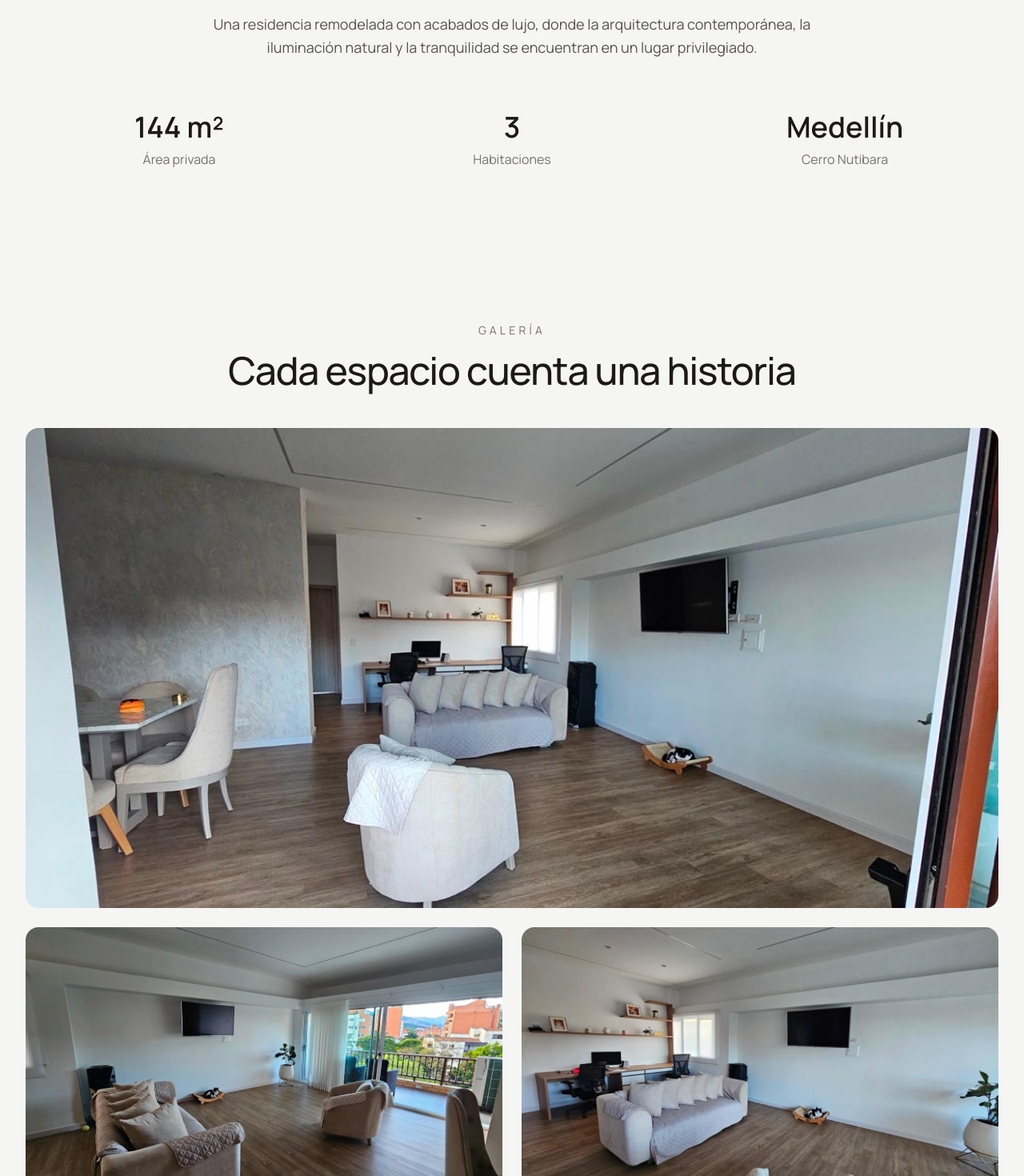
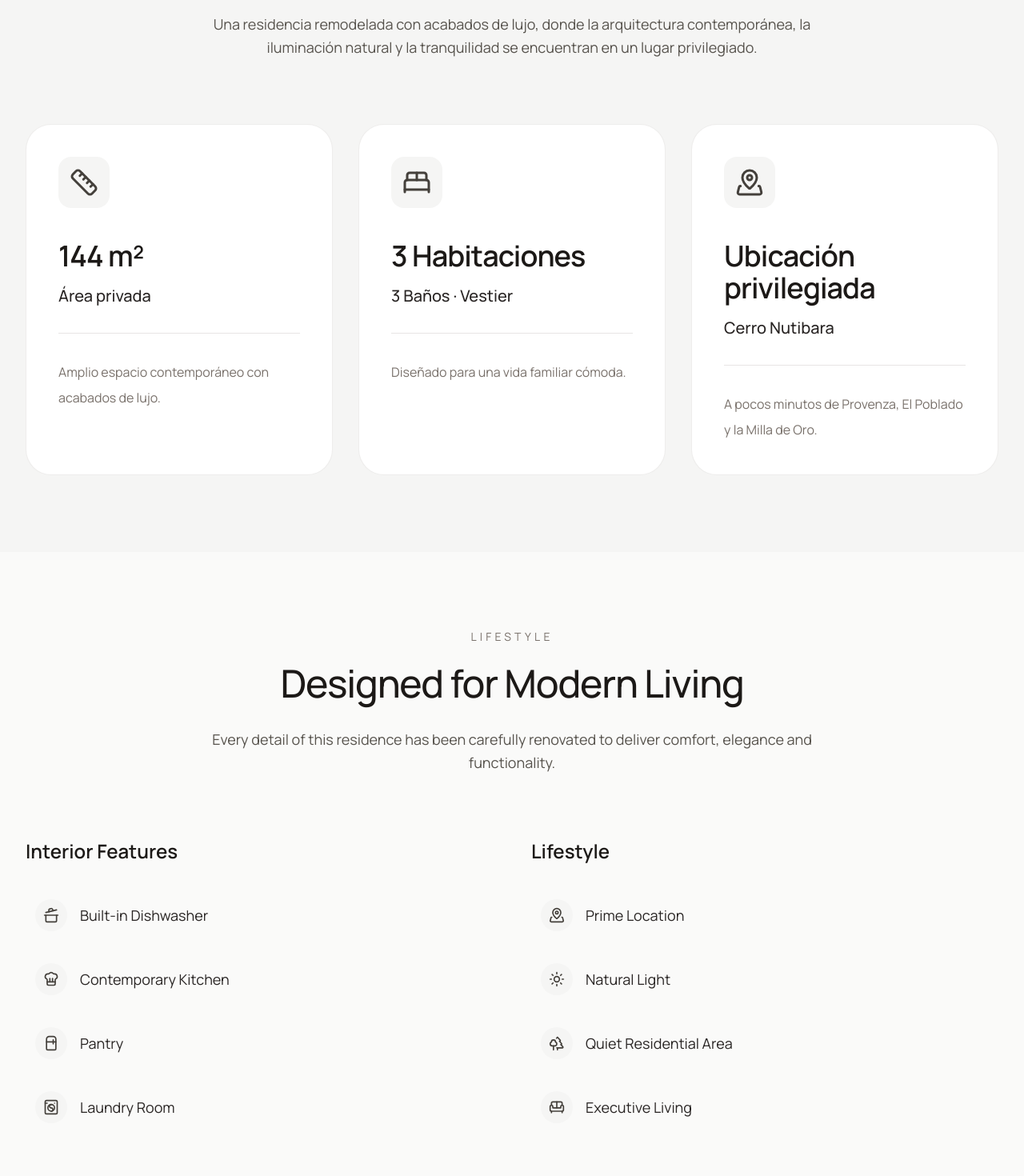
Before and after one commit to Jara84/luxury-residence-landing, a React (Vite) app: page / in a window 1280 px wide. Shown: the part 1100-2570 px from the top of the page at 80% size. Built offline with nearby package versions, Linux system fonts and the light colour scheme.

Commit message:
feat: add lifestyle section and premium property documentation

```diff
--- a/package.json
+++ b/package.json
@@ -12,6 +12,7 @@
   "dependencies": {
     "@tailwindcss/vite": "^4.3.3",
     "i18next": "^26.3.6",
+    "lucide-react": "^1.28.0",
     "react": "^19.2.7",
     "react-dom": "^19.2.7",
     "react-i18next": "^17.0.11",
--- a/src/App.tsx
+++ b/src/App.tsx
@@ -1,8 +1,9 @@
 import "./App.css";
 
+import Header from "./components/sections/Header";
 import Hero from "./components/sections/Hero";
-import Header from "./components/sections/Header";
 import Introduction from "./components/sections/Introduction";
+import Lifestyle from "./components/sections/Lifestyle";
 import Gallery from "./components/sections/Gallery";
 import Highlights from "./components/sections/Highlights";
 
@@ -12,6 +13,7 @@ function App() {
       <Header />
       <Hero />
       <Introduction />
+      <Lifestyle />
       <Gallery />
       <Highlights />
     </main>
--- a/src/components/sections/Introduction.tsx
+++ b/src/components/sections/Introduction.tsx
@@ -1,6 +1,14 @@
 import { useTranslation } from "react-i18next";
+
+import {
+  Ruler,
+  BedDouble,
+  MapPinned,
+} from "lucide-react";
+
 import Container from "../ui/Container";
 import Section from "../ui/Section";
+import PremiumStatCard from "../ui/PremiumStatCard";
 
 export default function Introduction() {
   const { t } = useTranslation();
@@ -9,7 +17,6 @@ export default function Introduction() {
     <Section>
       <Container>
         <div className="mx-auto max-w-3xl text-center">
-
           <p className="text-sm uppercase tracking-[0.3em] text-stone-500">
             {t("introduction.label")}
           </p>
@@ -21,43 +28,30 @@ export default function Introduction() {
           <p className="mt-8 text-lg leading-relaxed text-stone-600">
             {t("introduction.description")}
           </p>
-
         </div>
 
+        <div className="mt-20 grid gap-8 md:grid-cols-3">
+          <PremiumStatCard
+            icon={Ruler}
+            value={t("introduction.cards.area.value")}
+            title={t("introduction.cards.area.title")}
+            description={t("introduction.cards.area.description")}
+          />
 
-        <div className="mt-16 grid gap-8 text-center md:grid-cols-3">
+          <PremiumStatCard
+            icon={BedDouble}
+            value={t("introduction.cards.rooms.value")}
+            title={t("introduction.cards.rooms.title")}
+            description={t("introduction.cards.rooms.description")}
+          />
 
-          <div>
-            <p className="text-4xl font-semibold text-stone-900">
-              144 m²
-            </p>
-            <p className="mt-2 text-stone-500">
-              {t("introduction.stats.area")}
-            </p>
-          </div>
-
-
-          <div>
-            <p className="text-4xl font-semibold text-stone-900">
-              3
-            </p>
-            <p className="mt-2 text-stone-500">
-              {t("introduction.stats.rooms")}
-            </p>
-          </div>
-
-
-          <div>
-            <p className="text-4xl font-semibold text-stone-900">
-              Medellín
-            </p>
-            <p className="mt-2 text-stone-500">
-              {t("introduction.stats.location")}
-            </p>
-          </div>
-
+          <PremiumStatCard
+            icon={MapPinned}
+            value={t("introduction.cards.location.value")}
+            title={t("introduction.cards.location.title")}
+            description={t("introduction.cards.location.description")}
+          />
         </div>
-
       </Container>
     </Section>
   );
--- /dev/null
+++ b/src/components/sections/Lifestyle.tsx
@@ -0,0 +1,65 @@
+import {
+  ChefHat,
+  CookingPot,
+  MapPinned,
+  Refrigerator,
+  Sofa,
+  Sun,
+  Trees,
+  WashingMachine,
+} from "lucide-react";
+
+import Container from "../ui/Container";
+import Section from "../ui/Section";
+import FeatureItem from "../ui/FeatureItem";
+
+export default function Lifestyle() {
+  return (
+    <Section className="bg-stone-50">
+      <Container>
+        <div className="mx-auto max-w-3xl text-center">
+          <p className="text-sm uppercase tracking-[0.3em] text-stone-500">
+            Lifestyle
+          </p>
+
+          <h2 className="mt-6 text-4xl font-medium tracking-tight text-stone-900 md:text-5xl">
+            Designed for Modern Living
+          </h2>
+
+          <p className="mt-8 text-lg leading-relaxed text-stone-600">
+            Every detail of this residence has been carefully renovated to
+            deliver comfort, elegance and functionality.
+          </p>
+        </div>
+
+        <div className="mt-20 grid gap-12 md:grid-cols-2">
+          <div>
+            <h3 className="mb-8 text-2xl font-semibold text-stone-900">
+              Interior Features
+            </h3>
+
+            <div className="space-y-4">
+              <FeatureItem icon={CookingPot} title="Built-in Dishwasher" />
+              <FeatureItem icon={ChefHat} title="Contemporary Kitchen" />
+              <FeatureItem icon={Refrigerator} title="Pantry" />
+              <FeatureItem icon={WashingMachine} title="Laundry Room" />
+            </div>
+          </div>
+
+          <div>
+            <h3 className="mb-8 text-2xl font-semibold text-stone-900">
+              Lifestyle
+            </h3>
+
+            <div className="space-y-4">
+              <FeatureItem icon={MapPinned} title="Prime Location" />
+              <FeatureItem icon={Sun} title="Natural Light" />
+              <FeatureItem icon={Trees} title="Quiet Residential Area" />
+              <FeatureItem icon={Sofa} title="Executive Living" />
+            </div>
+          </div>
+        </div>
+      </Container>
+    </Section>
+  );
+}
--- /dev/null
+++ b/src/components/ui/FeatureItem.tsx
@@ -0,0 +1,44 @@
+import type { LucideIcon } from "lucide-react";
+
+type FeatureItemProps = {
+  icon: LucideIcon;
+  title: string;
+};
+
+export default function FeatureItem({
+  icon: Icon,
+  title,
+}: FeatureItemProps) {
+  return (
+    <div
+      className="
+        flex
+        items-center
+        gap-4
+        rounded-xl
+        p-3
+        transition-colors
+        duration-300
+        hover:bg-stone-50
+      "
+    >
+      <div
+        className="
+          flex
+          h-10
+          w-10
+          items-center
+          justify-center
+          rounded-full
+          bg-stone-100
+        "
+      >
+        <Icon className="h-5 w-5 text-stone-700" />
+      </div>
+
+      <span className="text-lg text-stone-800">
+        {title}
+      </span>
+    </div>
+  );
+}
--- /dev/null
+++ b/src/components/ui/PremiumStatCard.tsx
@@ -0,0 +1,79 @@
+import type { LucideIcon } from "lucide-react";
+
+type PremiumStatCardProps = {
+  icon: LucideIcon;
+  value: string;
+  title: string;
+  description?: string;
+};
+
+export default function PremiumStatCard({
+  icon: Icon,
+  value,
+  title,
+  description,
+}: PremiumStatCardProps) {
+  return (
+    <article
+      className="
+        group
+        flex
+        flex-col
+        rounded-[32px]
+        border
+        border-stone-200/70
+        bg-white
+        p-10
+        min-h-[360px]
+        transition-all
+        duration-500
+        hover:-translate-y-2
+        hover:shadow-2xl
+      "
+    >
+      <div
+        className="
+          flex
+          h-16
+          w-16
+          items-center
+          justify-center
+          rounded-2xl
+          bg-stone-100
+          transition-all
+          duration-300
+          group-hover:bg-stone-900
+        "
+      >
+        <Icon
+          className="
+            h-9
+            w-9
+            text-stone-700
+            transition-colors
+            duration-300
+            group-hover:text-white
+          "
+        />
+      </div>
+
+      <h3 className="mt-10 text-4xl font-semibold tracking-tight text-stone-900">
+        {value}
+      </h3>
+
+      <p className="mt-4 text-xl font-medium text-stone-800">
+        {title}
+      </p>
+
+      {description && (
+        <>
+          <div className="my-8 h-px bg-stone-200" />
+
+          <p className="text-base leading-8 text-stone-500">
+            {description}
+          </p>
+        </>
+      )}
+    </article>
+  );
+}
--- a/src/i18n/en.ts
+++ b/src/i18n/en.ts
@@ -16,45 +16,32 @@ const en = {
 
   introduction: {
     label: "Private Residence",
-    title:
-      "A home designed to experience Medellín from a new perspective",
+
+    title: "A home designed to experience Medellín from a new perspective",
+
     description:
       "A renovated residence with luxury finishes, where contemporary architecture, natural light and tranquility come together in a privileged location.",
 
-    stats: {
-      area: "Private Area",
-      rooms: "Bedrooms",
-      location: "Cerro Nutibara",
-    },
-  },
+    cards: {
+      area: {
+        value: "144 m²",
+        title: "Private Living Area",
+        description: "Spacious contemporary layout with luxury finishes.",
+      },
 
-  gallery: {
-    label: "Gallery",
-    title: "Every space tells a story",
-  },
+      rooms: {
+        value: "3 Bedrooms",
+        title: "3 Bathrooms · Walk-in Closet",
+        description: "Perfect for modern family living.",
+      },
 
-  highlights: {
-    area: {
-      title: "144 m²",
-      description: "Private area designed for exceptional living",
-    },
-
-    rooms: {
-      title:
-        "3 bedrooms, 3 bathrooms, walk-in closet, pantry, laundry room and balcony",
-      description: "Comfortable spaces with privacy and elegance",
-    },
-
-    view: {
-      title: "Medellín Views",
-      description: "A privileged location overlooking El Cerro Nutibara",
-    },
-
-    design: {
-      title: "Contemporary Design",
-      description: "Premium finishes and modern architecture",
+      location: {
+        value: "Prime Location",
+        title: "Cerro Nutibara",
+        description:
+          "Minutes from Provenza, El Poblado and Medellín's business district.",
+      },
     },
   },
 };
-
 export default en;
--- a/src/i18n/es.ts
+++ b/src/i18n/es.ts
@@ -16,15 +16,34 @@ const es = {
 
   introduction: {
     label: "Residencia privada",
+
     title:
       "Un espacio diseñado para vivir Medellín desde una nueva perspectiva",
+
     description:
       "Una residencia remodelada con acabados de lujo, donde la arquitectura contemporánea, la iluminación natural y la tranquilidad se encuentran en un lugar privilegiado.",
 
-    stats: {
-      area: "Área privada",
-      rooms: "Habitaciones",
-      location: "Cerro Nutibara",
+    cards: {
+      area: {
+        value: "144 m²",
+        title: "Área privada",
+        description:
+          "Amplio espacio contemporáneo con acabados de lujo.",
+      },
+
+      rooms: {
+        value: "3 Habitaciones",
+        title: "3 Baños · Vestier",
+        description:
+          "Diseñado para una vida familiar cómoda.",
+      },
+
+      location: {
+        value: "Ubicación privilegiada",
+        title: "Cerro Nutibara",
+        description:
+          "A pocos minutos de Provenza, El Poblado y la Milla de Oro.",
+      },
     },
   },
 
@@ -42,17 +61,20 @@ const es = {
     rooms: {
       title:
         "3 habitaciones, 3 baños, amplio vestier, alacena, zona de ropas y balcón",
-      description: "Ambientes cómodos con privacidad y amplitud",
+      description:
+        "Ambientes cómodos con privacidad y amplitud",
     },
 
     view: {
       title: "Vista Medellín",
-      description: "Una ubicación privilegiada en El Cerro Nutibara",
+      description:
+        "Una ubicación privilegiada en El Cerro Nutibara",
     },
 
     design: {
       title: "Diseño contemporáneo",
-      description: "Acabados premium y arquitectura renovada",
+      description:
+        "Acabados premium y arquitectura renovada",
     },
   },
 };
```
Also changed, not shown: 3 other files (tests, documents, lock files or other folders).
